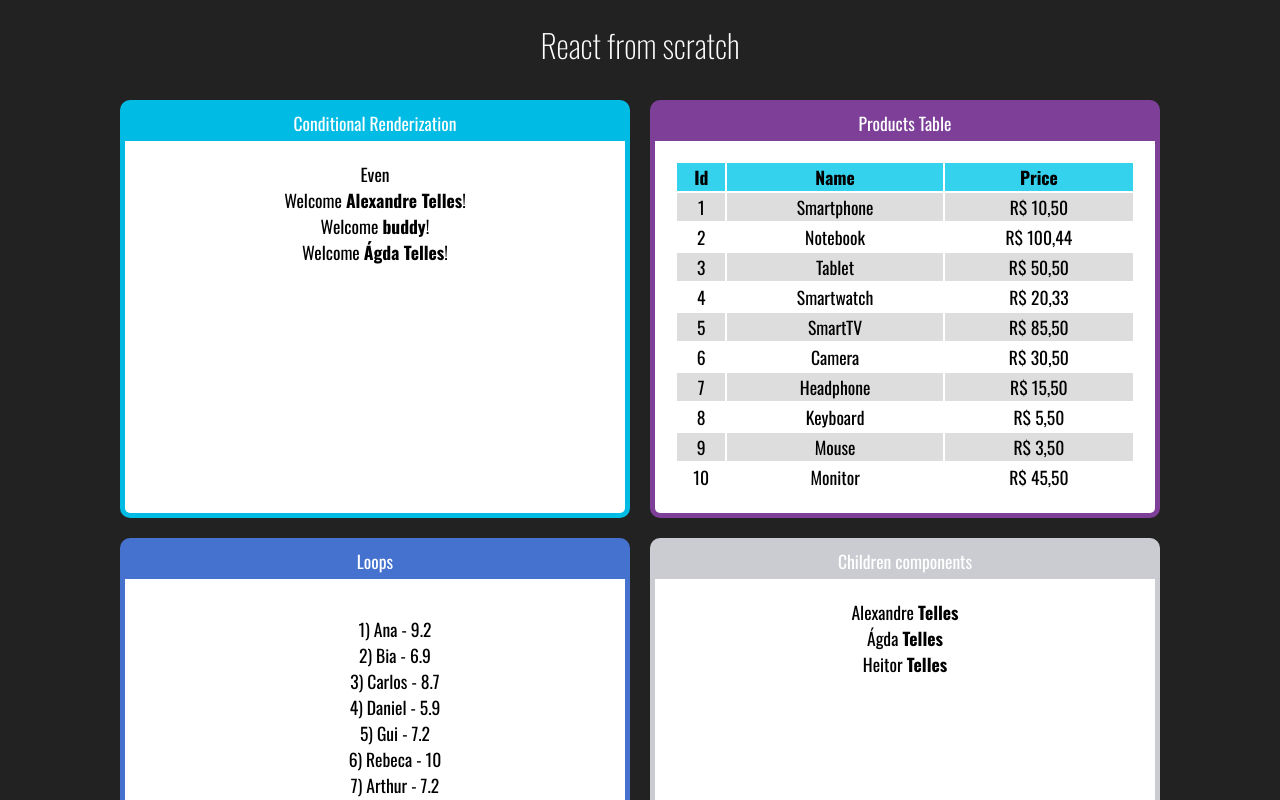
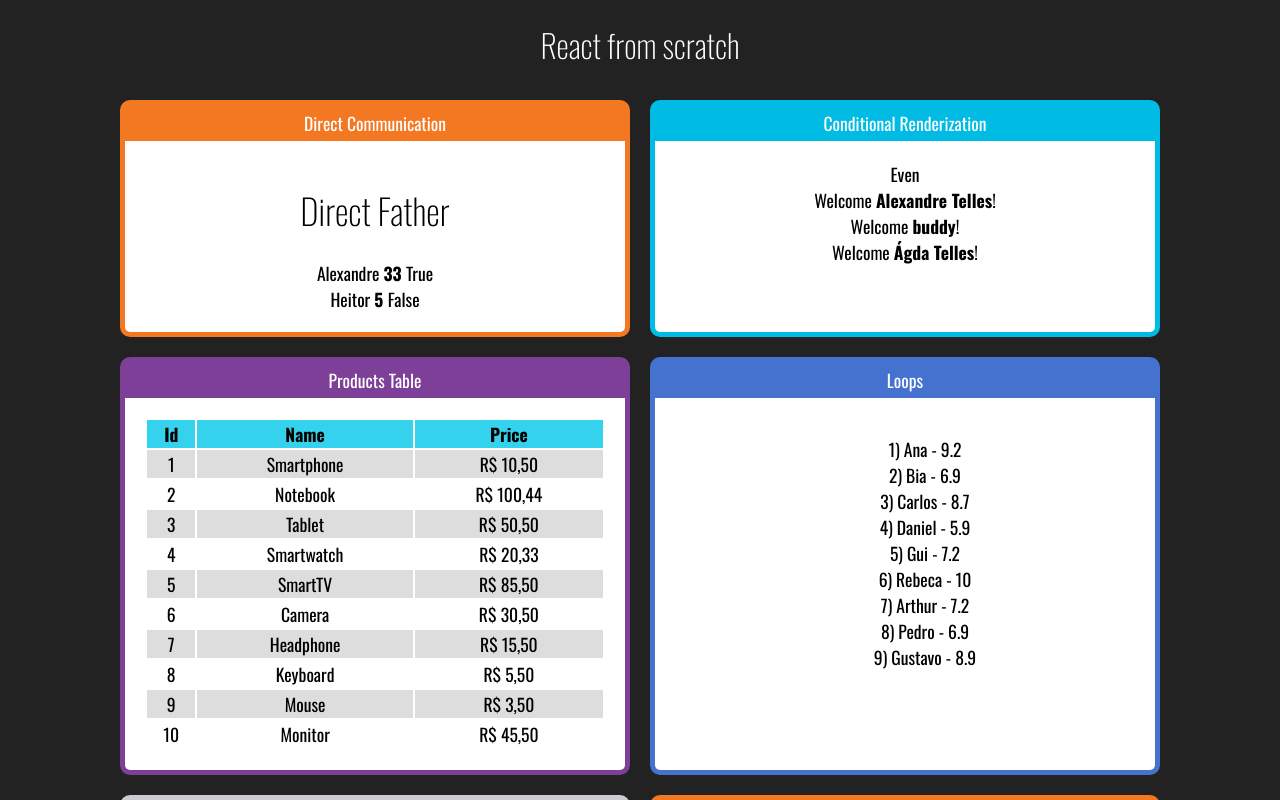
Before and after one commit to alentr/react-course, a React (Create React App) app in the folder fundamentos-react/: page / in a window 1280 px wide. Shown: the top 800 px of the page. Built offline with nearby package versions, Linux system fonts and the light colour scheme.

Commit message:
direct communication

```diff
--- a/fundamentos-react/src/App.jsx
+++ b/fundamentos-react/src/App.jsx
@@ -12,12 +12,16 @@ import StudentsList from './components/loop/StudentsList';
 import ProductsTable from './components/loop/ProductsTable';
 import EvenOrOdd from './components/conditional/EvenOrOdd';
 import UserInfo from './components/conditional/UserInfo';
+import DirectFather from './components/communication/DirectFather';
 
 const App = (props) => {
     return (
         <div className="App">
             <h1>React from scratch</h1>
             <div className="Cards">
+                <Card title="Direct Communication" color="#f47721">
+                    <DirectFather/>
+                </Card>
                 <Card title="Conditional Renderization" color="#00bce4">
                     <EvenOrOdd number={20} />
                     <UserInfo user={{ name: 'Alexandre Telles' }} />
--- /dev/null
+++ b/fundamentos-react/src/components/communication/DirectChild.jsx
@@ -0,0 +1,13 @@
+
+const DirectChild = (props) => {
+
+    return (
+        <div>
+            <span>{props.name} </span>
+            <span><strong>{props.age} </strong></span>
+            <span>{props.bool ? 'True' : 'False'}</span>
+        </div>
+    )
+}
+
+export default DirectChild;
--- /dev/null
+++ b/fundamentos-react/src/components/communication/DirectFather.jsx
@@ -0,0 +1,13 @@
+import DirectChild from "./DirectChild";
+
+const DirectFather = () => {
+    return (
+        <div>
+            <h1>Direct Father</h1>
+            <DirectChild name="Alexandre" age={33} bool={true} />
+            <DirectChild name="Heitor" age={5} bool={false} />
+        </div>
+    );
+}
+
+export default DirectFather;
```
